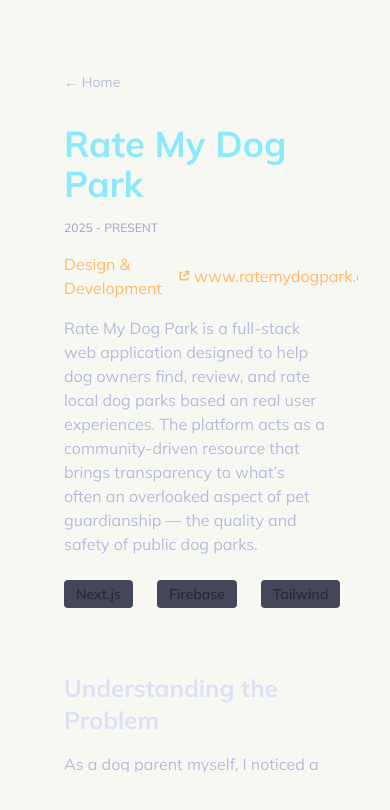
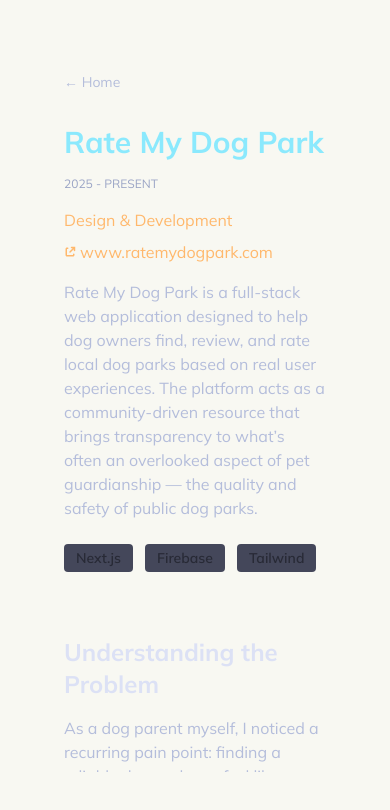
Before and after one commit to christinzee/christin-zhong-portfolio, a Next.js app: page /project/ratemydogpark in a window 390 px wide. Shown: the top 810 px of the page. Built offline with nearby package versions, Linux system fonts and the light colour scheme.

Commit message:
adjust mobile styling

```diff
--- a/src/app/project/ratemydogpark/page.js
+++ b/src/app/project/ratemydogpark/page.js
@@ -9,15 +9,15 @@
           <a href="/" className="hover:underline hover:decoration-(--body)">
             <p className="text-sm text-(--body)">&#8592; Home</p>
           </a>
-          <h1 className="font-bold text-4xl text-(--cyan) pt-8">
+          <h1 className="font-bold text-3xl lg:text-4xl text-(--cyan) pt-8">
             Rate My Dog Park
           </h1>
           <p className="dates text-xs text-(--subheader) pt-4">
             2025 - PRESENT
           </p>
-          <div className="details flex items-center gap-2 pt-4">
+          <div className="details flex flex-col lg:flex-row lg:items-center gap-2 pt-4">
             <p className="text-md text-(--orange)">Design & Development</p>
-            <span className="w-px h-4 my-auto bg-(--orange)/50"></span>
+            <span className="hidden lg:block w-px h-4 my-auto bg-(--orange)/50"></span>
 
             <a
               href="https://www.ratemydogpark.com"
@@ -47,7 +47,7 @@
             guardianship — the quality and safety of public dog parks.
           </p>
 
-          <div className="pt-6 flex gap-6">
+          <div className="pt-6 flex gap-3 lg:gap-6">
             {["Next.js", "Firebase", "Tailwind"].map((tech) => (
               <span
                 key={tech}
--- a/src/components/Projects.js
+++ b/src/components/Projects.js
@@ -17,7 +17,7 @@
         <div className="relative z-20 pointer-events-none">
           <p className="dates text-xs text-(--subheader)">2025 - PRESENT</p>
           <div className="flex items-center gap-2 ">
-            <h1 className="font-bold text-4xl text-(--cyan) pt-4">
+            <h1 className="font-bold text-3xl lg:text-4xl text-(--cyan) pt-4">
               Rate My Dog Park
             </h1>
             <svg
@@ -38,9 +38,9 @@
             </svg>
           </div>
 
-          <div className="details flex items-center gap-2 pt-4">
+          <div className="details flex flex-col lg:flex-row lg:items-center gap-2 pt-4">
             <p className="text-md text-(--orange)">Design & Development</p>
-            <span className="w-px h-4 my-auto bg-(--orange)/50"></span>
+            <span className="hidden lg:block w-px h-4 my-auto bg-(--orange)/50"></span>
             <p className="text-md text-(--orange) flex items-center gap-1">
               www.ratemydogpark.com
             </p>
@@ -54,7 +54,7 @@
             reviews, and see insights from other dog parents.
           </p>
 
-          <div className="pt-6 flex gap-6">
+          <div className="pt-6 flex gap-3 lg:gap-6">
             {["Next.js", "Firebase", "Tailwind"].map((tech) => (
               <span
                 key={tech}
```
